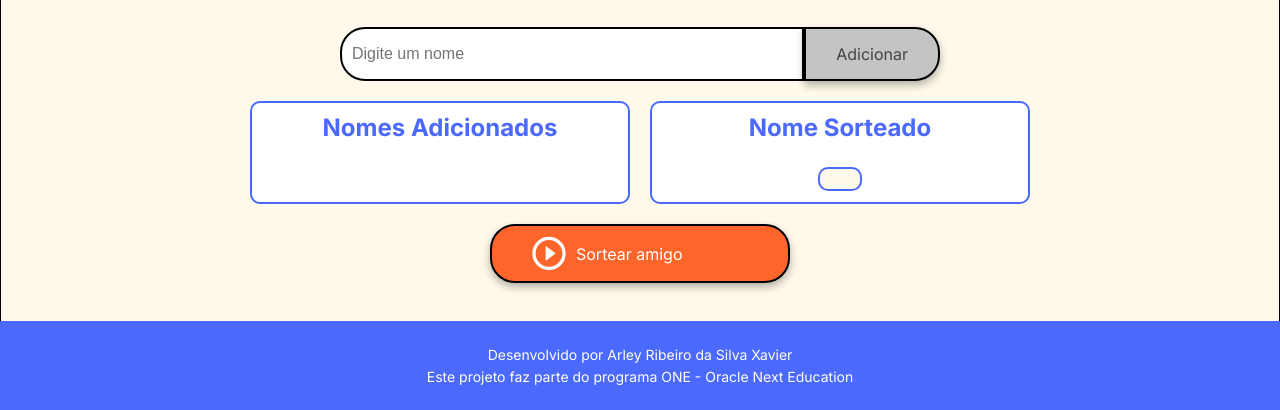
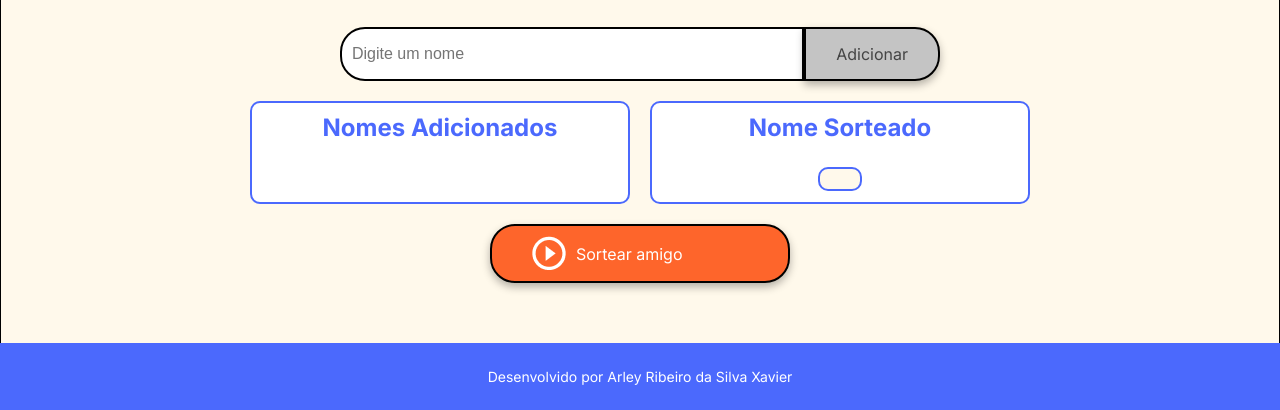
Before and after one commit to ribeiroarley/sorteador-amigo-secreto, a plain HTML site: page index.html in a window 1280 px wide. Shown: the part 390-800 px from the top of the page. Drawn offline with Linux system fonts and the light colour scheme.

Commit message:
update html

```diff
--- a/index.html
+++ b/index.html
@@ -45,7 +45,6 @@
 
     <footer class="footer">
         <p>Desenvolvido por Arley Ribeiro da Silva Xavier</p>
-        <p>Este projeto faz parte do programa ONE - Oracle Next Education</p>
     </footer>
 
     <script src="app.js" defer></script>
```
